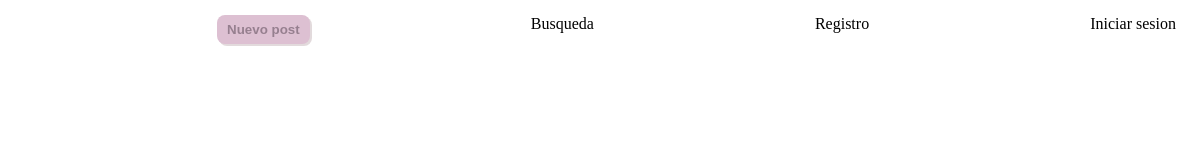
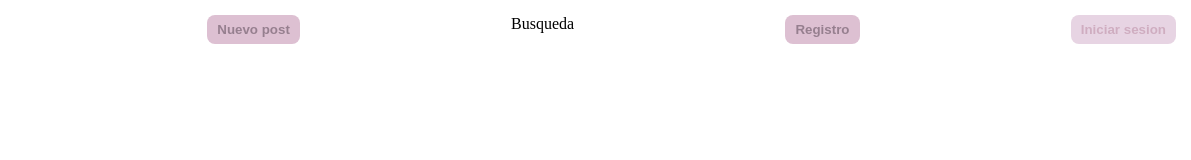
Before and after one commit to yulysam/Explicacion-HTML, a plain HTML site: page index.html in a window 1280 px wide. Shown: the full height of the page, 89-1280 px from the left. Drawn offline with Linux system fonts and the light colour scheme.

Commit message:
creacion boton login y aplicacion de calses a cada boton principal y secondary por separado

```diff
--- a/Styles/estilos.css
+++ b/Styles/estilos.css
@@ -17,19 +17,32 @@ body {
     height: 70px;
 }
 
-.mainbutton{
-    background-color: rgb(221, 192, 210);
-    color: rgb(150, 127, 143);
+.button{
     border: 0px;
     padding: 7px 10px;
     border-radius: 8px;
     font-weight: bold;
+
+}
+.button:hover{
+    cursor: pointer;
+    transform: scale(1.1);
+}
+.mainbutton{
+    background-color: rgb(221, 192, 210);
+    color: rgb(150, 127, 143);
+}
+.mainbutton:hover{
+    background-color: rgb(192, 168, 183);
+    color: background-color: rgb(192, 168, 183);
     box-shadow: 2px 2px rgba(134, 102, 108, 0.24);
 
 }
-.mainbutton:hover{
-    cursor: pointer;
-    background-color: rgb(192, 168, 183);
-    color: rgb(139, 117, 133);
-    transform: scale(1.1);
+.secondarybutton{
+    background-color: rgb(231, 212, 227);
+    color: rgb(207, 173, 192);
 }
+.secondarybutton:hover{
+    background-color: rgb(206, 188, 202);
+    color: rgb(224, 184, 207);
+    box-shadow: 2px 2px rgba(170, 143, 148, 0.24);
--- a/index.html
+++ b/index.html
@@ -14,11 +14,12 @@
         <li>
             <img src="./media/Logo.jpg" alt="imagen" class="logo"/>
        <li>
-           <button class="mainbutton">Nuevo post</button>
+           <button class=" button mainbutton">Nuevo post</button>
            </li>
         <li>Busqueda</li>
-        <li>Registro</li>
-        <li>Iniciar sesion</li>
+        <li> <button class="button mainbutton">Registro</button>
+        </li>
+        <li><button class="button secondarybutton">Iniciar sesion</button></li>
 
     </ul>
 
```
